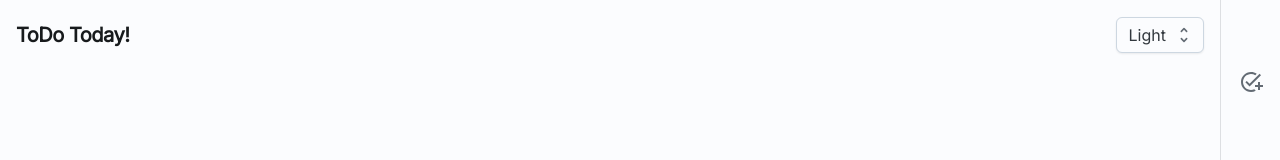
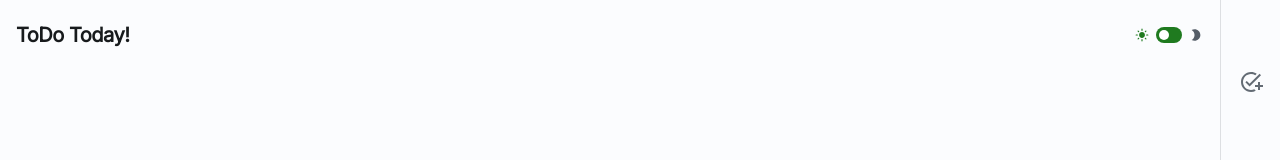
Before and after one commit to mattroberts11/todo-chrome, a React (Vite) app: page / in a window 1280 px wide. Shown: the top 160 px of the page. Built offline with nearby package versions, Linux system fonts and the light colour scheme.

Commit message:
chore: built out new light dark mode toggle

```diff
--- a/src/components/ModeToggle.tsx
+++ b/src/components/ModeToggle.tsx
@@ -1,33 +1,85 @@
 import React from "react";
 
+// Declare chrome as a global variable
+declare const chrome: {
+  storage: {
+    sync: {
+      get: (
+        key: string,
+        callback: (data: { [key: string]: string }) => void,
+      ) => void;
+    };
+  };
+};
+
 import { useColorScheme } from "@mui/joy/styles";
-import { Select, Option } from "@mui/joy";
+import { Switch } from "@mui/joy";
+
+import LightModeIcon from "@mui/icons-material/LightMode";
+import ModeNightIcon from "@mui/icons-material/ModeNight";
 
 const ModeToggle: React.FC = () => {
   const { mode, setMode } = useColorScheme();
+
   const [mounted, setMounted] = React.useState(false);
 
-  // necessary for server-side rendering
-  // because mode is undefined on the server
   React.useEffect(() => {
-    setMounted(true);
-  }, []);
+    // check if chrome.storage.sync is available to set theme
+    if (
+      typeof chrome !== "undefined" &&
+      chrome.storage &&
+      chrome.storage.sync
+    ) {
+      chrome.storage.sync.get("theme", (data) => {
+        const storedTheme: "light" | "dark" | null =
+          data.theme === "dark" ? "dark" : "light"; // default to light if not set
+        setMode(storedTheme);
+        // necessary for server-side rendering
+        // because mode is undefined on the server
+        setMounted(true);
+      });
+    } else {
+      // Fallback to system preference if chrome.storage.sync is not available
+      const systemPrefersDark = window.matchMedia(
+        "(prefers-color-scheme: dark)",
+      ).matches;
+      setMode(systemPrefersDark ? "dark" : "light");
+      setMounted(true);
+    }
+  }, [setMode]);
   if (!mounted) {
     return null;
   }
 
+  const handleChange = (event: React.ChangeEvent<HTMLInputElement>) => {
+    const newMode = event.target.checked ? "dark" : "light";
+    setMode(newMode);
+  };
+
   return (
-    <Select
-      value={mode}
-      onChange={(event, newMode) => {
-        setMode(newMode);
-      }}
-      sx={{ width: "max-content" }}
-    >
-      <Option value="system">System</Option>
-      <Option value="light">Light</Option>
-      <Option value="dark">Dark</Option>
-    </Select>
+    <Switch
+      color={mode === "dark" ? "primary" : "success"}
+      size="sm"
+      slotProps={{ input: { "aria-label": "dark mode" } }}
+      startDecorator={
+        <LightModeIcon
+          sx={{
+            color: mode === "dark" ? "text.tertiary" : "success.500",
+            width: "16px",
+          }}
+        />
+      }
+      endDecorator={
+        <ModeNightIcon
+          sx={{
+            color: mode === "dark" ? "primary.500" : "text.tertiary",
+            width: "16px",
+          }}
+        />
+      }
+      checked={mode === "dark"}
+      onChange={handleChange}
+    />
   );
 };
 
```
